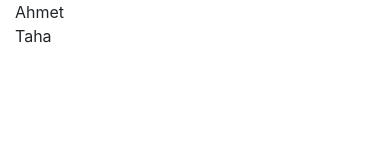
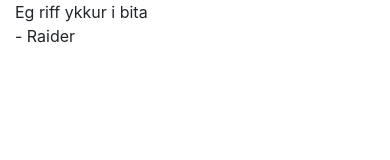
Before and after one commit to BarrelRider/custom-react-template, a React app: page / in a window 390 px wide. Shown: the top 160 px of the page. Built offline with nearby package versions, Linux system fonts and the light colour scheme.

Commit message:
Babel packages are updated

```diff
--- a/src/components/Person.js
+++ b/src/components/Person.js
@@ -1,11 +1,17 @@
 import React from "react";
 
 class Person extends React.Component {
+
+    state = {
+        quote: "Eg riff ykkur i bita",
+        author: "Raider"
+    }
+
     render() {
         return (
             <div className="row">
-                <div className="col-md-6">Ahmet</div>
-                <div className="col-md-6">Taha</div>
+                <div className="col-md-6">{this.state.quote}</div>
+                <div className="col-md-6"> - {this.state.author}</div>
             </div>
         );
     }
```
Also changed, not shown: package.json (+8 -5 lines), .babelrc, 1 other file (tests, documents, lock files or other folders).
